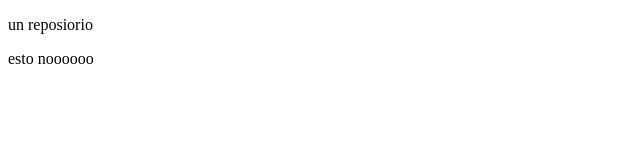
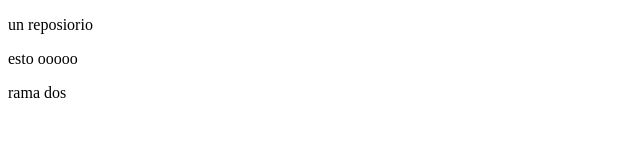
Before and after one commit to casangel477-cloud/ppp, a plain HTML site: page index.html in a window 1280 px wide. Shown: the full height of the page, 0-640 px from the left. Drawn offline with Linux system fonts and the light colour scheme.

Commit message:
Update index.html

```diff
--- a/index.html
+++ b/index.html
@@ -7,6 +7,7 @@
 </head>
 <body>
     <p>un reposiorio</p>
-    <p>esto noooooo</p>
+    <p>esto ooooo</p>
+    rama dos
 </body>
 </html>
```
